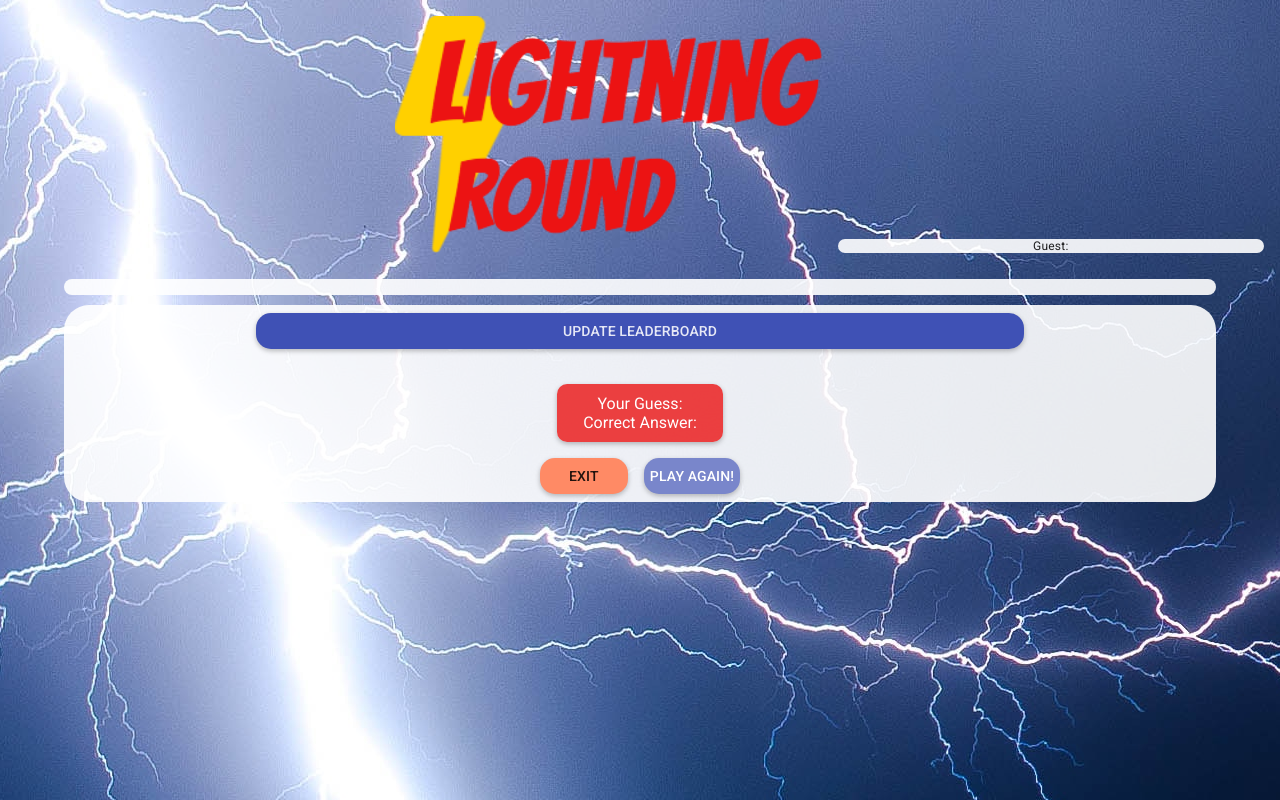
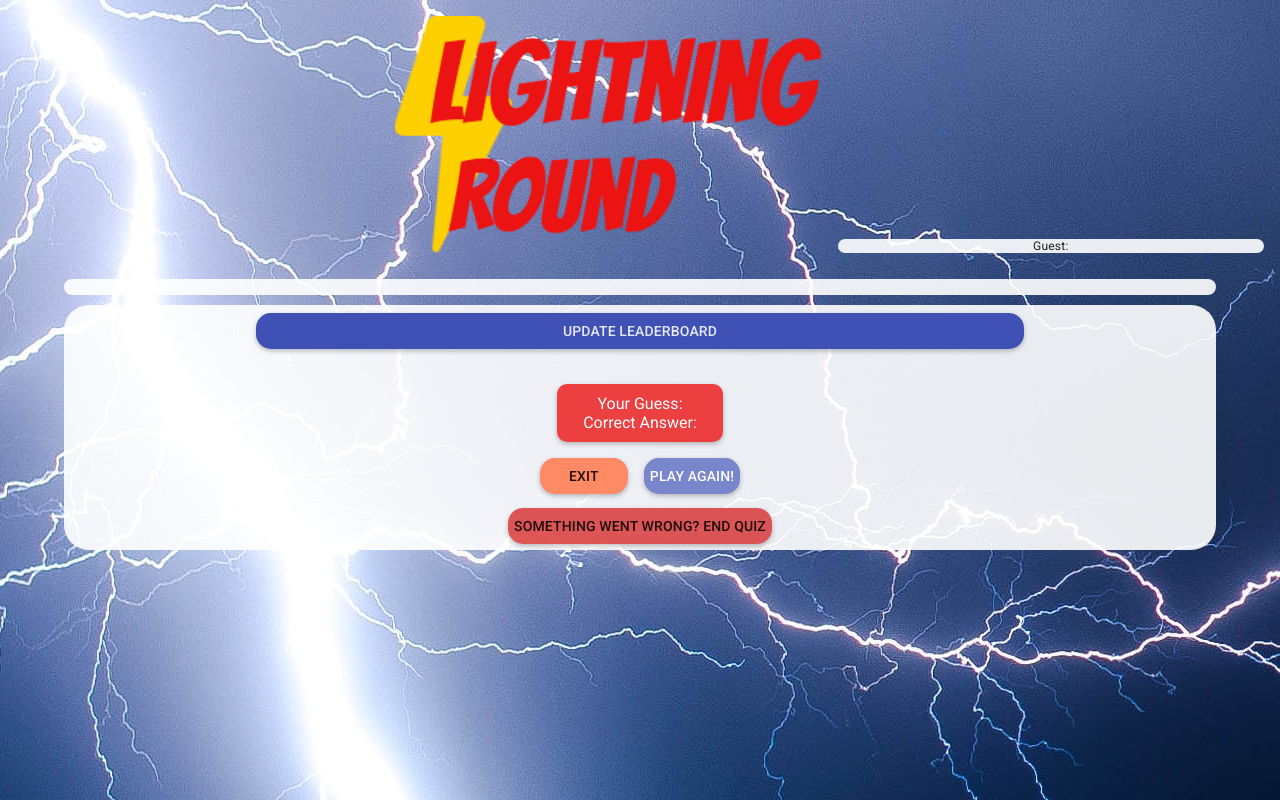
Before and after one commit to BZeise/omegaSoloProject, a website: page public/views/index.html at #!/quizEnd in a window 1280 px wide. Drawn offline with Linux system fonts and the light colour scheme; no server answers; files whose address does not match are found by name.

Commit message:
tiny changes, should be ready for presentation

```diff
--- a/public/scripts/quizController.js
+++ b/public/scripts/quizController.js
@@ -246,7 +246,6 @@ function QuizController(QuizService, $location, $mdDialog) {
                 QuizService.endQuizInProgress();
                 vm.go('/');
                 swal("Quiz quit!", "Quirky quiz quitter quietly acquiesces.", "success");
-                soundEffect('/media/destroy.m4a');
             } else {
                 swal("Cancelled", "Get back to it then!", "error");
             }
--- a/public/views/partials/quizEnd.html
+++ b/public/views/partials/quizEnd.html
@@ -52,6 +52,9 @@
       <md-button layout-margin class="md-raised md-warn myButtons md-hue-1" ng-click="qc.go('/')">Exit</md-button>
       <md-button layout-margin class="md-raised md-primary myButtons md-hue-1" ng-click="qc.go('/start')">Play Again!</md-button>
     </div>
+    <div flex>
+      <md-button class="endQuizButton" ng-click="qc.endQuiz();">Something went wrong?  END QUIZ</md-button>
+    </div>
 
 
 
```
